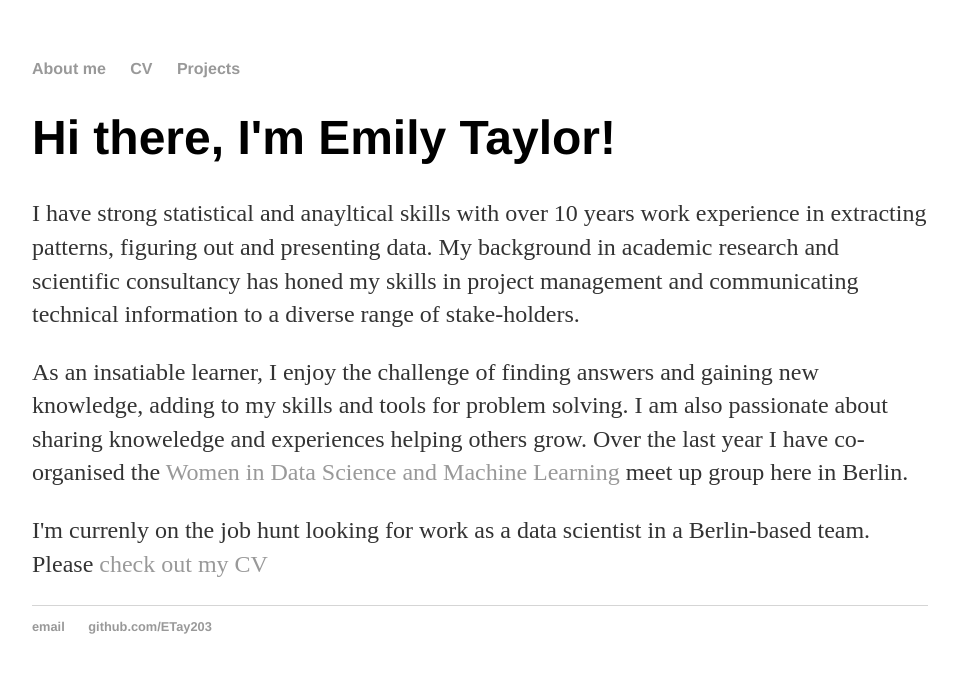
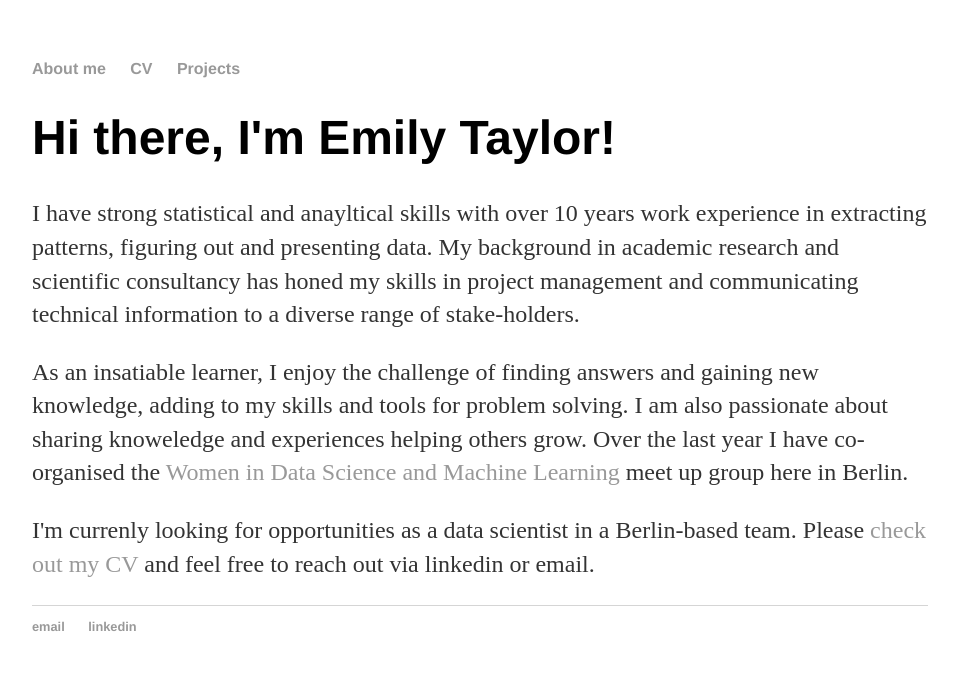
Before and after one commit to ETay203/ETay203.github.io, a Jekyll site: the page built from index.html, in a window 1280 px wide. Shown: the top 673 px of the page, without its empty margins (160-1117 px from the left). Built offline with Jekyll 4.4.1, drawn with Linux system fonts in a browser that asks for light colours.

Commit message:
update html intro

```diff
--- a/_layouts/default.html
+++ b/_layouts/default.html
@@ -20,7 +20,7 @@
 			<footer>
 	    		<ul>
 	        		<li><a href="mailto:emily.michie.taylor@gmail.com">email</a></li>
-	        		<li><a href="https://github.com/ETay203">github.com/ETay203</a></li>
+					<li><a href="https://www.linkedin.com/in/emilytaylor203/">linkedin</a></li>
 				</ul>
 			</footer>
 		</body>
--- a/index.html
+++ b/index.html
@@ -12,5 +12,5 @@ title: Emily Taylor, Resume
 			I am also passionate about sharing knoweledge and experiences helping others grow. Over the last year I have co-organised
 			the <a href="https://www.meetup.com/Berlin-Women-in-Machine-Learning-and-Data-Science/">Women in Data Science and Machine Learning </a> meet up group
 			here in Berlin.</p>
-		<p>I'm currenly on the job hunt looking for work as a data scientist in a Berlin-based team. Please <a href="/cv">check out my CV </a> </p>
+		<p>I'm currenly looking for opportunities as a data scientist in a Berlin-based team. Please <a href="/cv">check out my CV </a> and feel free to reach out via linkedin or email. </p>
 </div><!-- /.blurb -->
```
